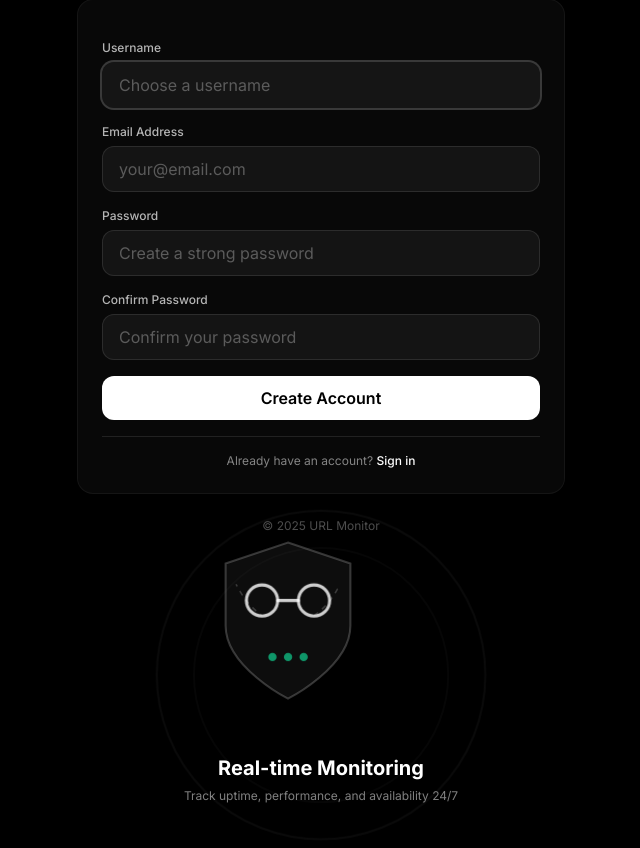
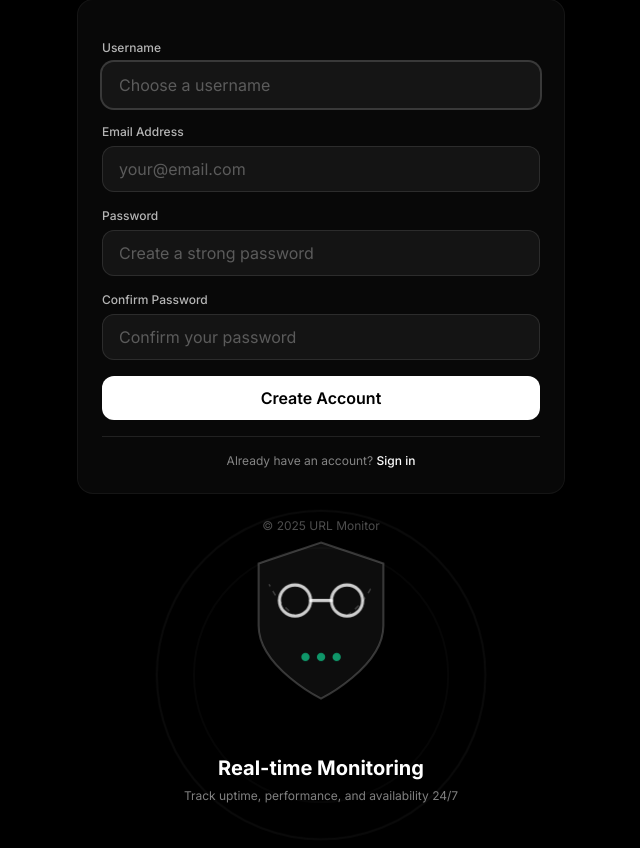
Before and after one commit to MDhruv03/URL-Monitor, a Django app: page /register/ in a window 1280 px wide. Shown: the part 229-1077 px from the top of the page, without its empty margins (51-691 px from the left). Run offline with Django 5.2, Linux system fonts and the light colour scheme; parts of the project's set-up code (start-up, migrations or seed data) failed here and were passed over; some libraries are stand-ins or nearby versions.

Commit message:
Fix logo and heading alignment - center logo with mx-auto

```diff
--- a/templates/login.html
+++ b/templates/login.html
@@ -142,7 +142,7 @@
                 <!-- Main Logo Container -->
                 <div class="relative z-10 animate-float">
                     <!-- URL Monitor Icon -->
-                    <svg class="w-52 h-52" viewBox="0 0 200 200" fill="none" xmlns="http://www.w3.org/2000/svg">
+                    <svg class="w-52 h-52 mx-auto" viewBox="0 0 200 200" fill="none" xmlns="http://www.w3.org/2000/svg">
                         <!-- Shield/Monitor background -->
                         <path d="M100 20 L160 40 L160 100 C160 140 100 170 100 170 C100 170 40 140 40 100 L40 40 Z"
                               fill="rgba(255,255,255,0.05)"
--- a/templates/register.html
+++ b/templates/register.html
@@ -177,7 +177,7 @@
                 <!-- Main Logo Container -->
                 <div class="relative z-10 animate-float">
                     <!-- URL Monitor Icon -->
-                    <svg class="w-52 h-52" viewBox="0 0 200 200" fill="none" xmlns="http://www.w3.org/2000/svg">
+                    <svg class="w-52 h-52 mx-auto" viewBox="0 0 200 200" fill="none" xmlns="http://www.w3.org/2000/svg">
                         <!-- Shield/Monitor background -->
                         <path d="M100 20 L160 40 L160 100 C160 140 100 170 100 170 C100 170 40 140 40 100 L40 40 Z"
                               fill="rgba(255,255,255,0.05)"
```
